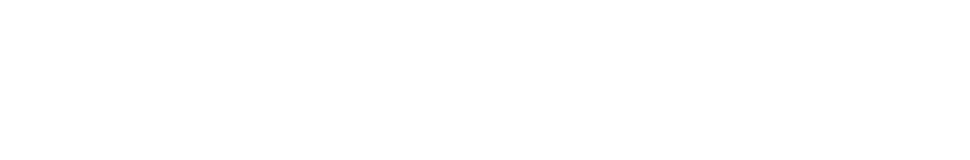
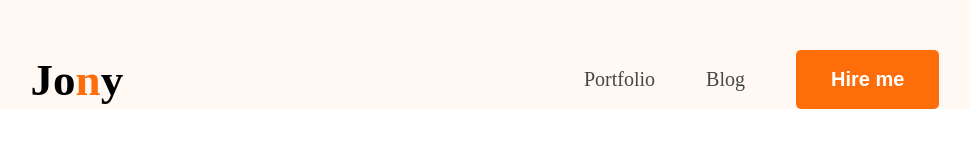
Before and after one commit to kaushik-debnath/KN-portfolio, a plain HTML site: page index.html in a window 1280 px wide. Shown: the whole page, without its empty margins (155-1125 px from the left). Drawn offline with Linux system fonts and the light colour scheme.

Commit message:
design navber and styled according to design

```diff
--- a/index.html
+++ b/index.html
@@ -4,8 +4,33 @@
     <meta charset="UTF-8">
     <meta name="viewport" content="width=device-width, initial-scale=1.0">
     <title>Kaushik Debnath portfolio</title>
+    <link rel="preconnect" href="https://fonts.googleapis.com">
+<link rel="preconnect" href="https://fonts.gstatic.com" crossorigin>
+<link href="https://fonts.googleapis.com/css2?family=Open+Sans:ital,wght@0,300..800;1,300..800&display=swap" rel="stylesheet">
+
+<link rel="stylesheet" href="styles/portfolio.css">
 </head>
-<body>
+<body class="font-open-sans">
+    <header>
+        <nav>
+            <div class="logo">
+                <h2>Jo<span class="color-orange">n</span>y</h2>
+            </div>
+
+            <ul class="menu">
+                <li>
+                    <a href="">Portfolio</a>
+                </li>
+                  <li>
+                    <a href="">Blog</a>
+                </li>
+
+                <li>
+                    <button class="btn">Hire me</button>
+                </li>
+            </ul>
+        </nav>
+    </header>
 
 </body>
 </html>
--- /dev/null
+++ b/styles/portfolio.css
@@ -0,0 +1,63 @@
+*{
+    margin: 0;
+    padding: 0;
+    box-sizing: border-box;
+}
+
+/* shared style */
+.font-open-sans> {
+  font-family: "Open Sans", sans-serif;
+  font-optical-sizing: auto;
+
+}
+.logo h2{
+  font-size: 45px;
+  font-weight: 900;
+}
+
+.color-orange{
+    color: #FD6E0A;
+}
+
+.btn{
+    background-color: #FD6E0A;
+    border: none;
+    padding: 18px 35px;
+    border-radius: 5px;
+    font-size: 20px;
+    font-weight: bold;
+    color: white;
+
+}
+
+/* main style */
+
+header{
+    background-color: #FFF8F3;
+    padding-top:50px;
+}
+
+nav{
+    width: 71%;
+    max-width:1140px;
+   /*  border: 1px solid red; */
+    margin: 0px auto;
+    display: flex;
+    justify-content: space-between;
+    align-items: center;
+}
+
+nav .menu{
+    display: flex;
+    list-style-type: none;
+    gap:51px;
+    align-items: center;
+
+
+}
+
+nav .menu a{
+    font-size: 20px;
+    color: #474747;
+    text-decoration: none;
+}
```
